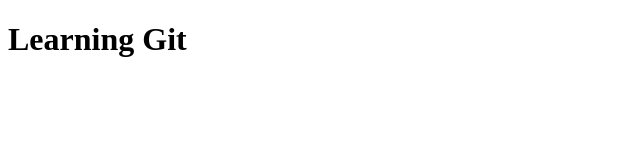
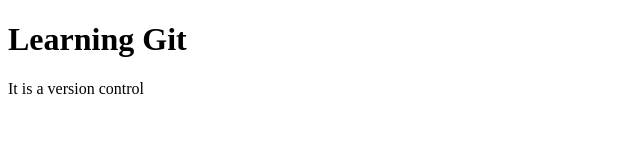
Before and after one commit to adityav3180/myfirstpage, a plain HTML site: page index.html in a window 1280 px wide. Shown: the whole page, without its empty margins (0-640 px from the left). Drawn offline with Linux system fonts and the light colour scheme.

Commit message:
Paragraph added

```diff
--- a/index.html
+++ b/index.html
@@ -5,5 +5,6 @@
    </head>
    <body>
 	   <h1>Learning Git</h1>
+	   <p>It is a version control</p>
    </body>
 </html>
```
